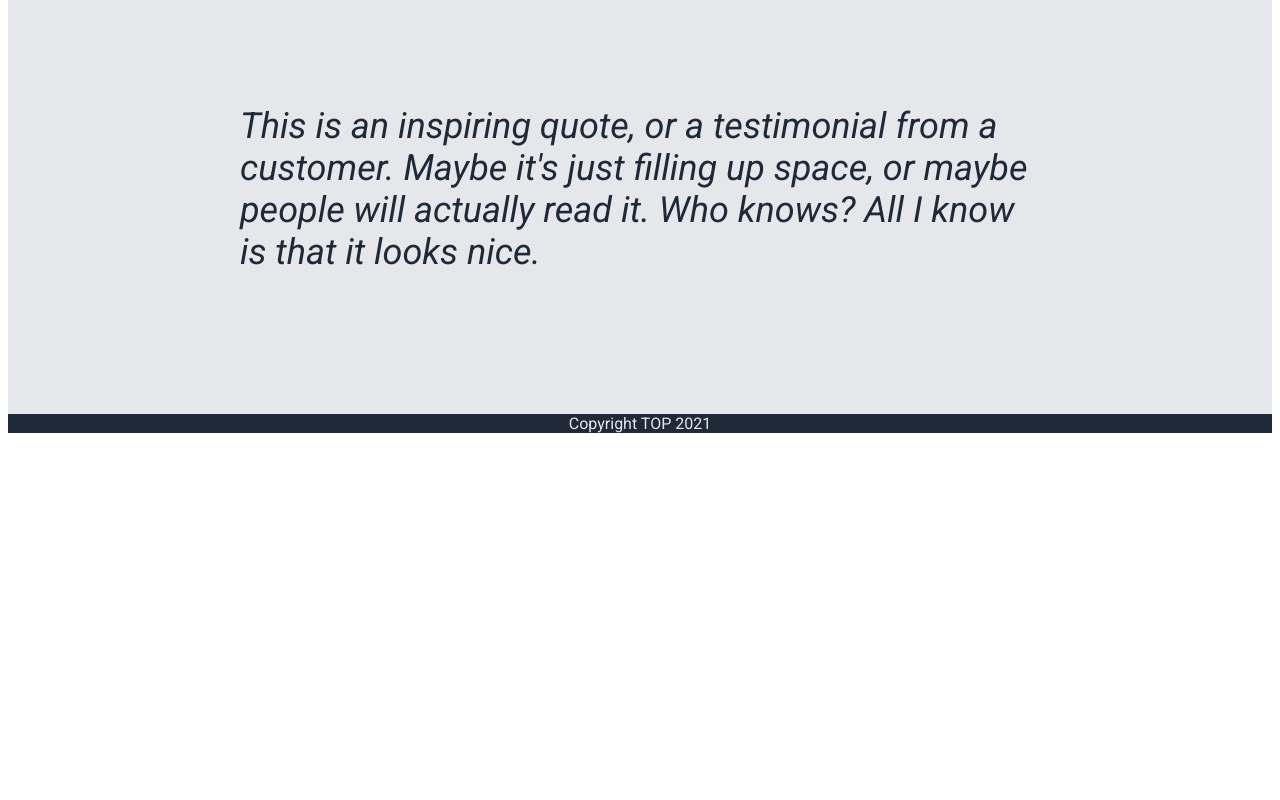
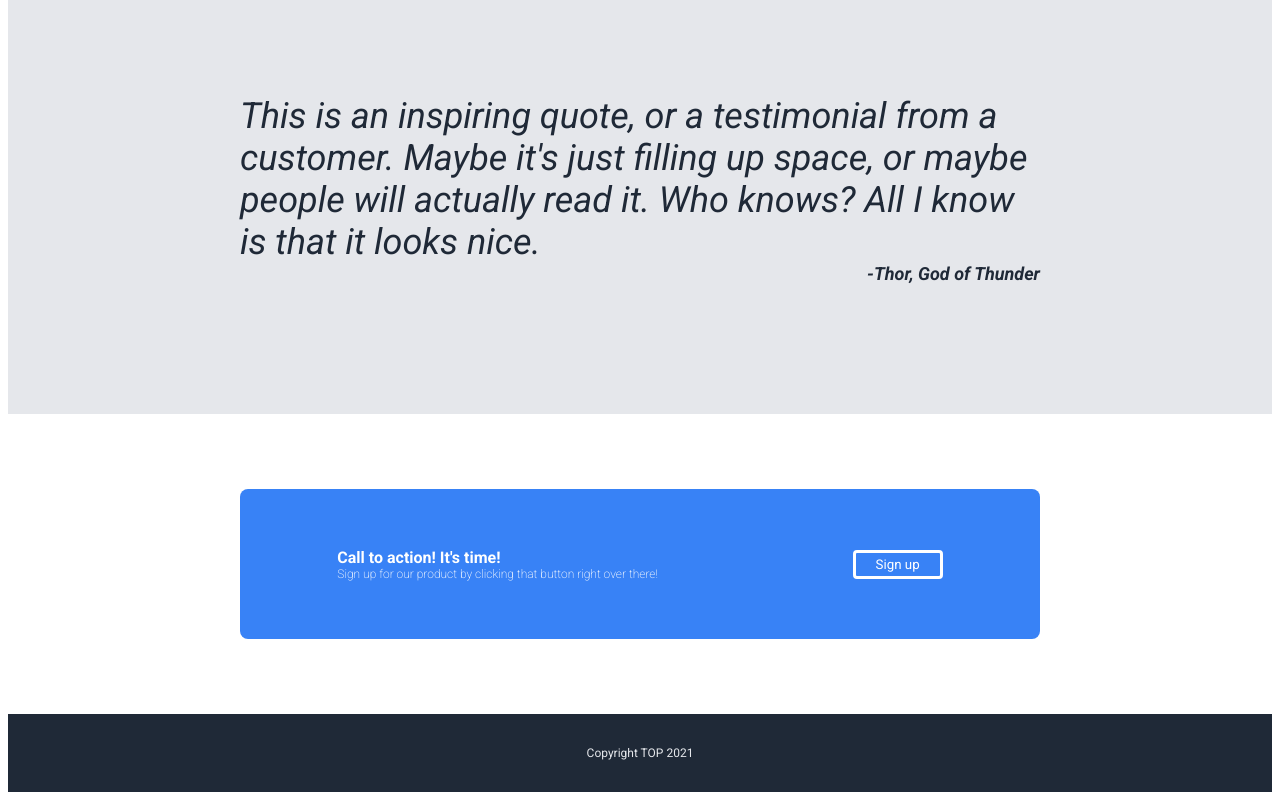
Before and after one commit to acodestash/landingpage, a plain HTML site: page index.html in a window 1280 px wide. Shown: the part 1002-1802 px from the top of the page. Before the commit the page ends 1443 px from the top, so only its background shows below. Drawn offline with Linux system fonts and the light colour scheme.

Commit message:
finalized landing page

```diff
--- a/index.html
+++ b/index.html
@@ -62,9 +62,20 @@
         This is an inspiring quote, or a testimonial from a customer. Maybe it's
         just filling up space, or maybe people will actually read it. Who knows?
         All I know is that it looks nice.
+        <span class="quoter">-Thor, God of Thunder</span>
       </p>
     </div>
-    <div class="fourth"></div>
+    <div class="fourth">
+      <div class="popup">
+        <p>
+          Call to action! It's time!<span class="action-desc"
+            >Sign up for our product by clicking that button right over
+            there!</span
+          >
+        </p>
+        <button>Sign up</button>
+      </div>
+    </div>
     <div class="footer">
       <footer>Copyright TOP 2021</footer>
     </div>
--- a/styles.css
+++ b/styles.css
@@ -30,7 +30,7 @@ a {
 
 .hero {
   display: flex;
-  justify-content: space-between;
+  justify-content: space-around;
   align-items: center;
 }
 
@@ -125,7 +125,53 @@ a {
   width: 800px;
 }
 
+.quoter {
+  display: block;
+  text-align: right;
+  font-weight: bold;
+  font-size: 18px;
+}
+
+.fourth {
+  display: flex;
+  height: 300px;
+  justify-content: center;
+  align-items: center;
+  color: white;
+}
+
+.popup {
+  background-color: #3882f6;
+  width: 800px;
+  height: 150px;
+  display: flex;
+  justify-content: space-around;
+  align-items: center;
+  border-radius: 8px;
+}
+
+.popup p {
+  font-weight: bold;
+}
+
+.action-desc {
+  display: block;
+  font-weight: 200;
+  font-size: 12px;
+}
+
+.popup button {
+  background-color: #3882f6;
+  border: solid;
+  border-color: white;
+  color: white;
+  padding: 4px 20px;
+  border-radius: 4px;
+}
+
 .footer {
   text-align: center;
   color: #e5e7eb;
+  padding: 32px;
+  font-size: 12px;
 }
```
